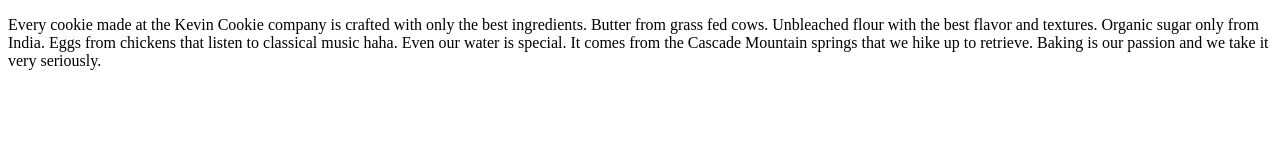
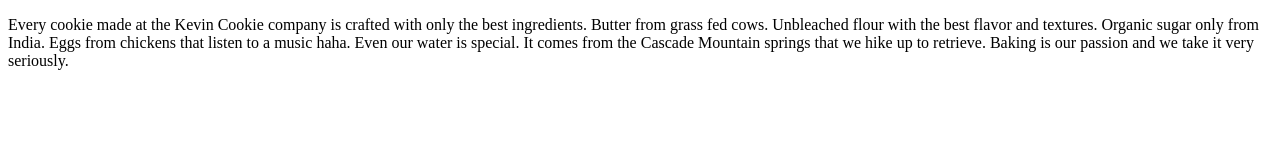
Before and after one commit to YohannesGetahunSimegn/Mycokie, a plain HTML site: page index.htm in a window 1280 px wide. Drawn offline with Linux system fonts and the light colour scheme.

Commit message:
Update index.htm on GitHub repository

```diff
--- a/index.htm
+++ b/index.htm
@@ -6,7 +6,7 @@
 <p>Every cookie made at the Kevin Cookie company is crafted with only the best ingredients.
 
  Butter from grass fed cows. Unbleached flour with the best flavor and textures. Organic sugar only from India.
-Eggs from chickens that listen to classical music haha. Even our water is special. It comes from the Cascade Mountain springs that we hike up to retrieve.
+Eggs from chickens that listen to a music haha. Even our water is special. It comes from the Cascade Mountain springs that we hike up to retrieve.
 Baking is our passion and we take it very seriously.</p>
 
 </body>
```
